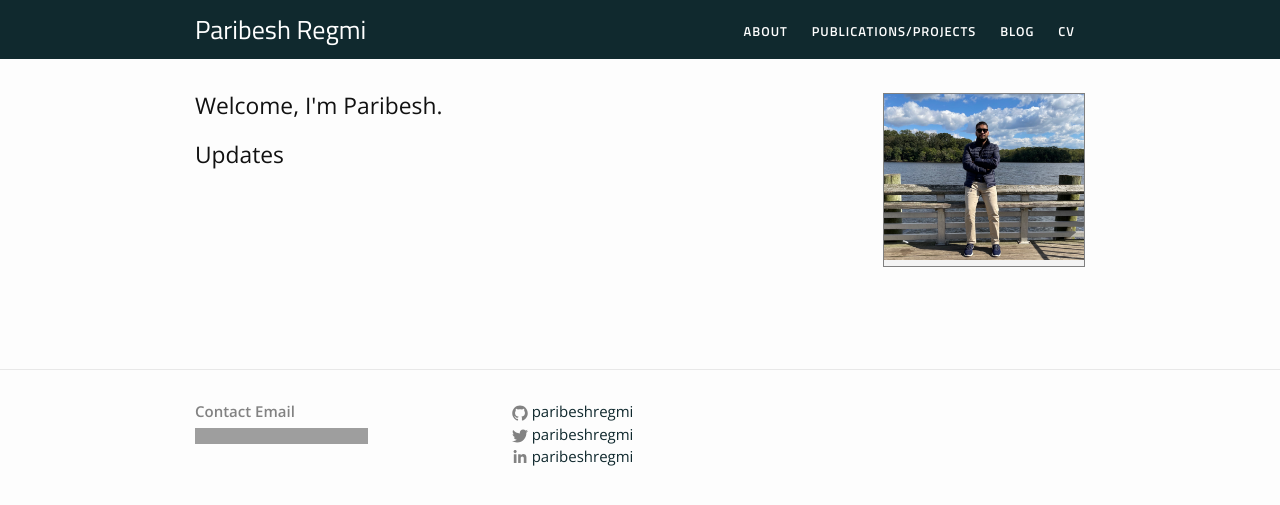
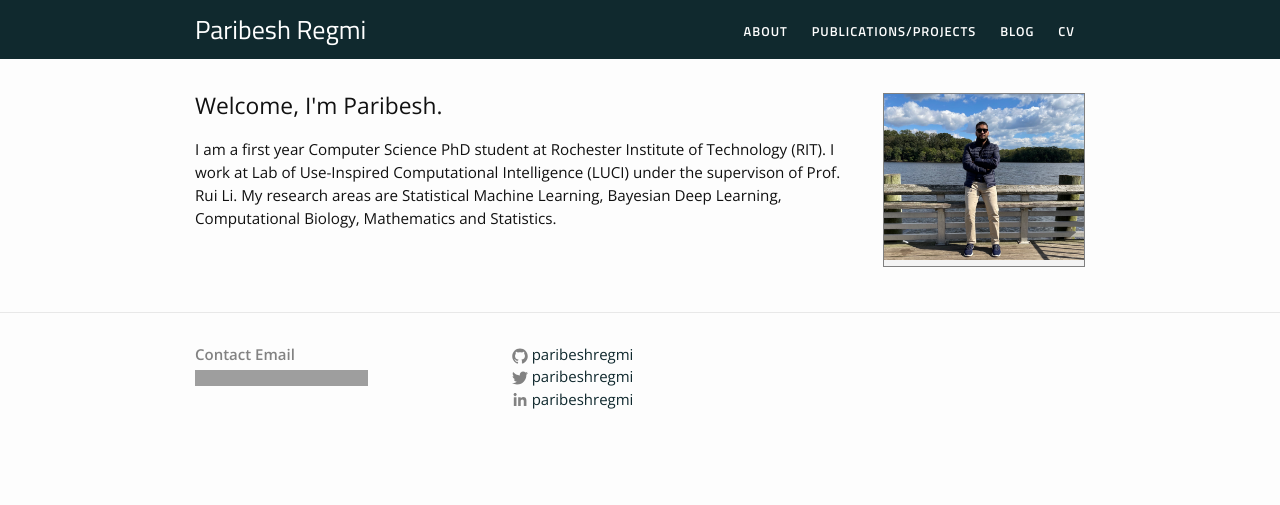
Before and after one commit to paribeshregmi/paribeshregmi.github.io, a Jekyll site: the page built from index.markdown, in a window 1280 px wide. Shown: the top 505 px of the page. Built offline with Jekyll 4.4.1, drawn with Linux system fonts in a browser that asks for light colours; grey boxes are pictures that could not be loaded.

Commit message:
Update index.markdown

```diff
--- a/index.markdown
+++ b/index.markdown
@@ -10,18 +10,13 @@ layout: default
     {% include image.html url="/assets/images/profile_home.jpg" width=200 height=400 align="right" %}
 
     <h2>
-        Welcome, I'm Paribesh.
+        Welcome,
+        I'm Paribesh.
     </h2>
     <p>
 
-
+        I am a first year Computer Science PhD student at Rochester Institute of Technology (RIT). I work at Lab of Use-Inspired Computational Intelligence (LUCI) under the supervison of Prof. Rui Li. My research areas are Statistical Machine Learning, Bayesian Deep Learning, Computational Biology, Mathematics and Statistics.
 
     </p>
 
 </div>
-
-<h2>Updates</h2>
-<div class="updates" style="height: 10em; overflow-y: scroll;">
-    <ul>
-    </ul>
-</div>
```
